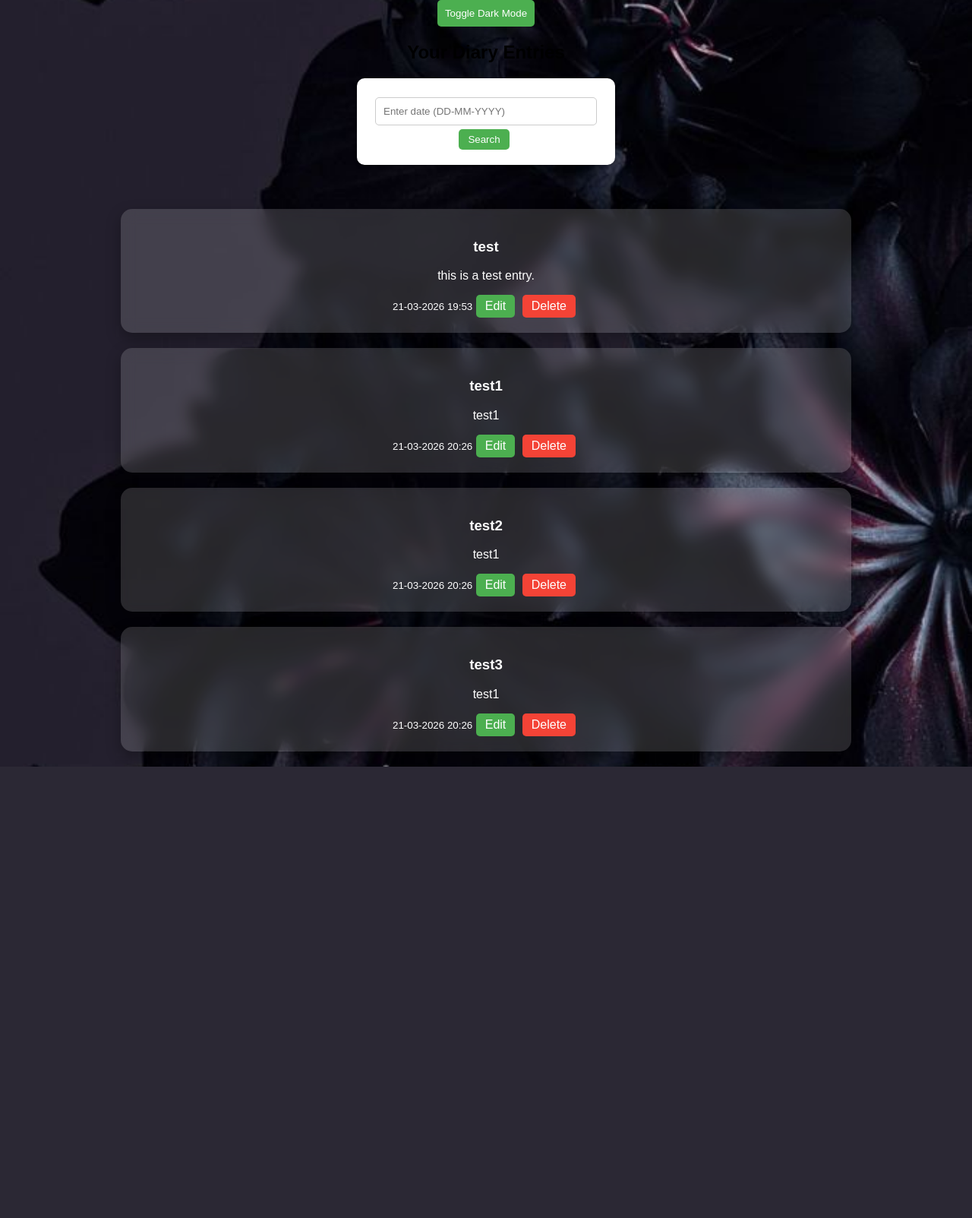
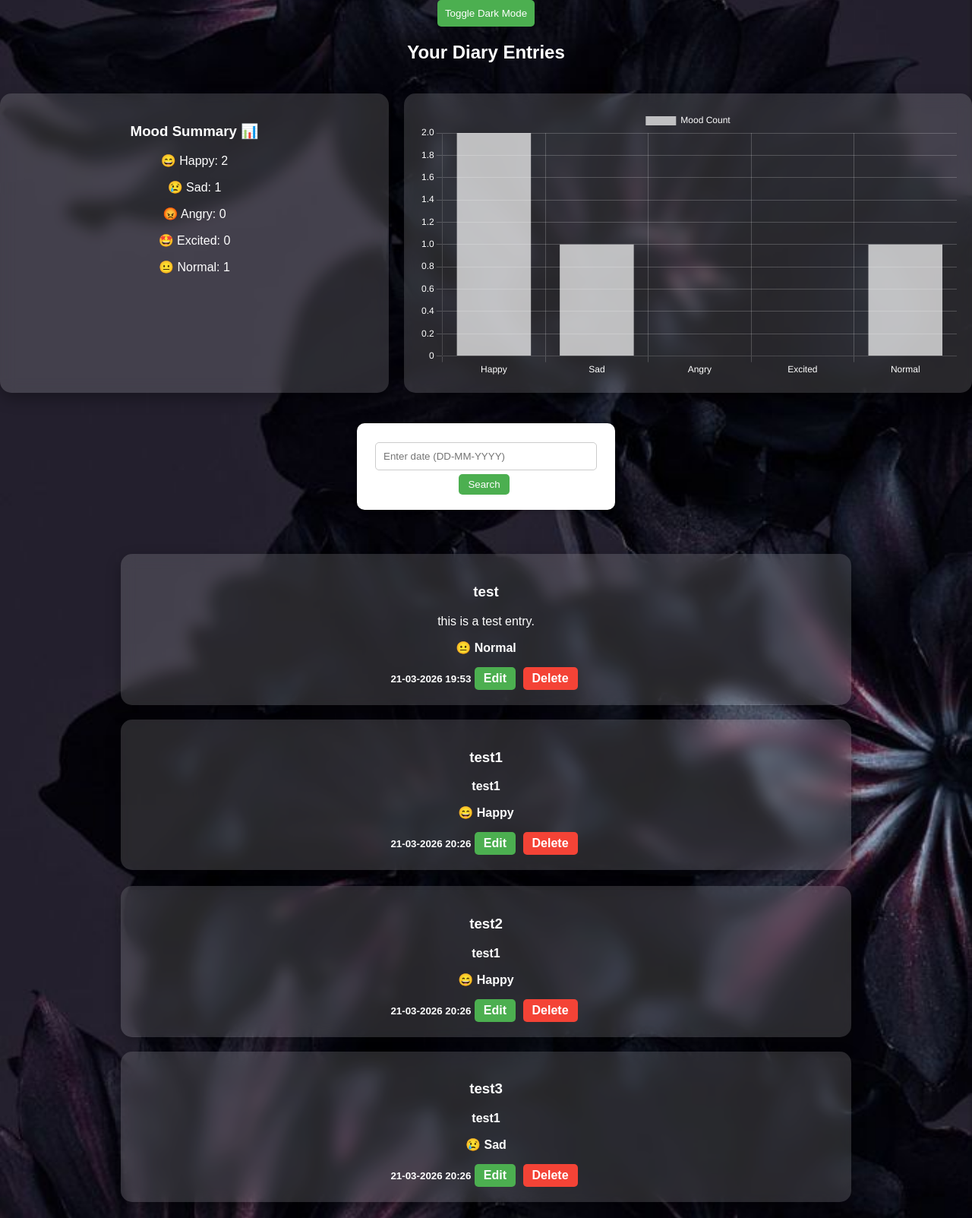
Before and after one commit to Har-shii21/memoirix, a Flask app: page /view in a window 1280 px wide. Shown: the whole page at 76% size. Before the commit the page ends 1009 px from the top, so only its background shows below. Run offline with Flask 3, Linux system fonts and the light colour scheme; data comes from the database, SQL or seed files in the repository; both versions use the stored data as it was after the commit.

Commit message:
Added mood tracking analytics and chart visualization

```diff
--- a/app.py
+++ b/app.py
@@ -18,13 +18,14 @@ def init_db():
     )
     ''')
     cursor.execute('''
-    CREATE TABLE IF NOT EXISTS entries (
-        id INTEGER PRIMARY KEY AUTOINCREMENT,
-        title TEXT,
-        content TEXT,
-        date TEXT
-    )
-    ''')
+CREATE TABLE IF NOT EXISTS entries (
+    id INTEGER PRIMARY KEY AUTOINCREMENT,
+    title TEXT,
+    content TEXT,
+    date TEXT,
+    mood TEXT
+)
+''')
 
     conn.commit()
     conn.close()
@@ -82,13 +83,14 @@ def add_entry():
     if request.method == 'POST':
         title = request.form['title']
         content = request.form['content']
+        mood = request.form['mood']
         date = datetime.now().strftime("%d-%m-%Y %H:%M")
 
         conn = sqlite3.connect('database.db')
         cursor = conn.cursor()
 
-        cursor.execute("INSERT INTO entries (title, content, date) VALUES (?, ?, ?)",
-                       (title, content, date))
+        cursor.execute("INSERT INTO entries (title, content, date, mood) VALUES (?, ?, ?, ?)",
+                       (title, content, date, mood))
 
         conn.commit()
         conn.close()
@@ -110,9 +112,24 @@ def view_entries():
         cursor.execute("SELECT * FROM entries")
 
     entries = cursor.fetchall()
+
+    # 🔥 Mood count logic
+    mood_count = {
+        "Happy": 0,
+        "Sad": 0,
+        "Angry": 0,
+        "Excited": 0,
+        "Normal": 0
+    }
+
+    for entry in entries:
+        mood = entry[4]
+        if mood in mood_count:
+            mood_count[mood] += 1
+
     conn.close()
 
-    return render_template('view_entries.html', entries=entries)
+    return render_template('view_entries.html', entries=entries, mood_count=mood_count)
 
 @app.route('/delete/<int:id>')
 def delete_entry(id):
--- a/static/style.css
+++ b/static/style.css
@@ -113,3 +113,16 @@ input, textarea {
     border-radius: 5px;
     border: 1px solid #ccc;
 }
+
+
+body {
+    color: white;
+}
+
+h1, h2, h3, p, label {
+    color: white;
+}
+
+a {
+    color: #ddd;
+}
--- a/templates/login.html
+++ b/templates/login.html
@@ -20,5 +20,6 @@ function toggleMode() {
     document.body.classList.toggle("dark");
 }
 </script>
+<p>Don't have an account? <a href="/register">Register here</a></p>
 </body>
 </html>
--- a/templates/register.html
+++ b/templates/register.html
@@ -21,5 +21,6 @@ function toggleMode() {
     document.body.classList.toggle("dark");
 }
 </script>
+<p>Already have an account? <a href="/login">Login here</a></p>
 </body>
 </html>
--- a/templates/view_entries.html
+++ b/templates/view_entries.html
@@ -1,7 +1,9 @@
 <!DOCTYPE html>
 <html>
 <head>
+    <meta charset="UTF-8">
     <title>View Entries</title>
+    <script src="https://cdn.jsdelivr.net/npm/chart.js"></script>
 </head>
 <link rel="stylesheet" href="{{ url_for('static', filename='style.css') }}">
 <body class="light">
@@ -9,6 +11,24 @@
 
 <h2>Your Diary Entries</h2>
 
+<div style="display:flex; gap:20px;">
+
+    <!-- Mood Summary -->
+    <div class="card" style="width:40%;">
+        <h3>Mood Summary 📊</h3>
+        <p>😄 Happy: {{ mood_count["Happy"] }}</p>
+        <p>😢 Sad: {{ mood_count["Sad"] }}</p>
+        <p>😡 Angry: {{ mood_count["Angry"] }}</p>
+        <p>🤩 Excited: {{ mood_count["Excited"] }}</p>
+        <p>😐 Normal: {{ mood_count["Normal"] }}</p>
+    </div>
+
+    <!-- Chart -->
+    <div class="card" style="width:60%;">
+        <canvas id="moodChart"></canvas>
+    </div>
+
+</div>
 <form method="GET">
     <input type="text" name="search_date" placeholder="Enter date (DD-MM-YYYY)">
     <button type="submit" class="btn">Search</button>
@@ -21,6 +41,17 @@
 <div class="card">
     <h3>{{ entry[1] }}</h3>
     <p>{{ entry[2] }}</p>
+    <p><b>{% if entry[4] == 'Happy' %}
+    😄 Happy
+{% elif entry[4] == 'Sad' %}
+    😢 Sad
+{% elif entry[4] == 'Angry' %}
+    😡 Angry
+{% elif entry[4] == 'Excited' %}
+    🤩 Excited
+{% else %}
+    😐 Normal
+{% endif %}</p>
     <small>{{ entry[3] }}</small>
 
     <a href="/edit/{{ entry[0] }}" class="btn">Edit</a>
@@ -40,6 +71,60 @@ function toggleMode() {
     document.body.classList.toggle("dark");
 }
 </script>
+<script>
+window.onload = function() {
+    const ctx = document.getElementById('moodChart');
 
+    if (!ctx) {
+        console.log("Canvas not found");
+        return;
+    }
+
+    new Chart(ctx, {
+        type: 'bar',
+        data: {
+            labels: ['Happy', 'Sad', 'Angry', 'Excited', 'Normal'],
+            datasets: [{
+                label: 'Mood Count',
+                data: [
+                    {{ mood_count["Happy"] }},
+                    {{ mood_count["Sad"] }},
+                    {{ mood_count["Angry"] }},
+                    {{ mood_count["Excited"] }},
+                    {{ mood_count["Normal"] }}
+                ],
+                backgroundColor: 'rgba(255,255,255,0.7)'
+            }]
+        },
+        options: {
+            plugins: {
+                legend: {
+                    labels: {
+                        color: 'white'
+                    }
+                }
+            },
+            scales: {
+                x: {
+                    ticks: {
+                        color: 'white'
+                    },
+                    grid: {
+                        color: 'rgba(255,255,255,0.2)'
+                    }
+                },
+                y: {
+                    ticks: {
+                        color: 'white'
+                    },
+                    grid: {
+                        color: 'rgba(255,255,255,0.2)'
+                    }
+                }
+            }
+        }
+    });
+}
+</script>
 </body>
 </html>
```
Also changed, not shown: templates/add_entry.html (+8 -0 lines), database.db.
